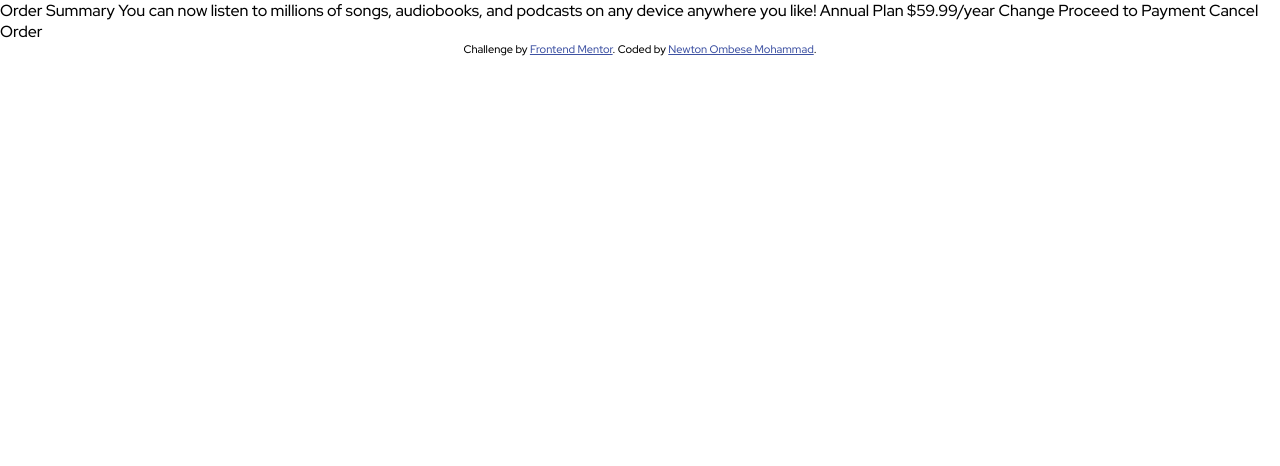
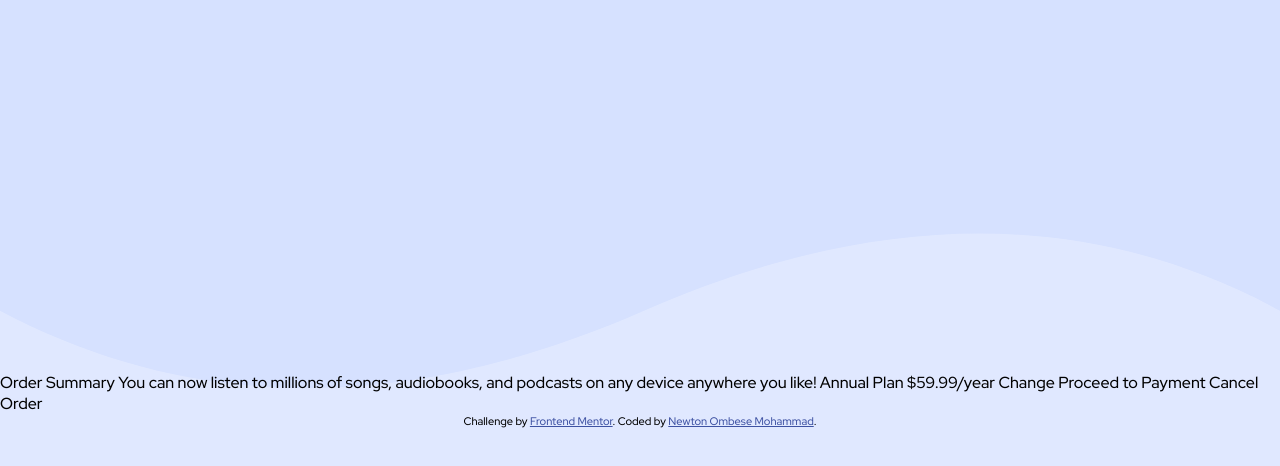
Before and after one commit to nejidevelops/Order-summary-component, a website: page index.html in a window 1280 px wide. Drawn offline with Linux system fonts and the light colour scheme.

Commit message:
Add background image and color

```diff
--- a/style.css
+++ b/style.css
@@ -17,6 +17,14 @@
 body {
   font-family: 'Red Hat Display', sans-serif;
   position: relative;
+  min-height: 100vh;
+  display: flex;
+  flex-direction: column;
+  align-items: center;
+  justify-content: center;
+  background: url(./images/pattern-background-desktop.svg) no-repeat;
+  background-size: contain;
+  background-color: var(--pale-blue);
 }
 
 p {
@@ -31,3 +39,9 @@ p {
 .attribution a {
   color: hsl(228, 45%, 44%);
 }
+
+@media (max-width: 768px) {
+  body {
+    background: url(./images/pattern-background-mobile.svg) no-repeat contain;
+  }
+}
```
